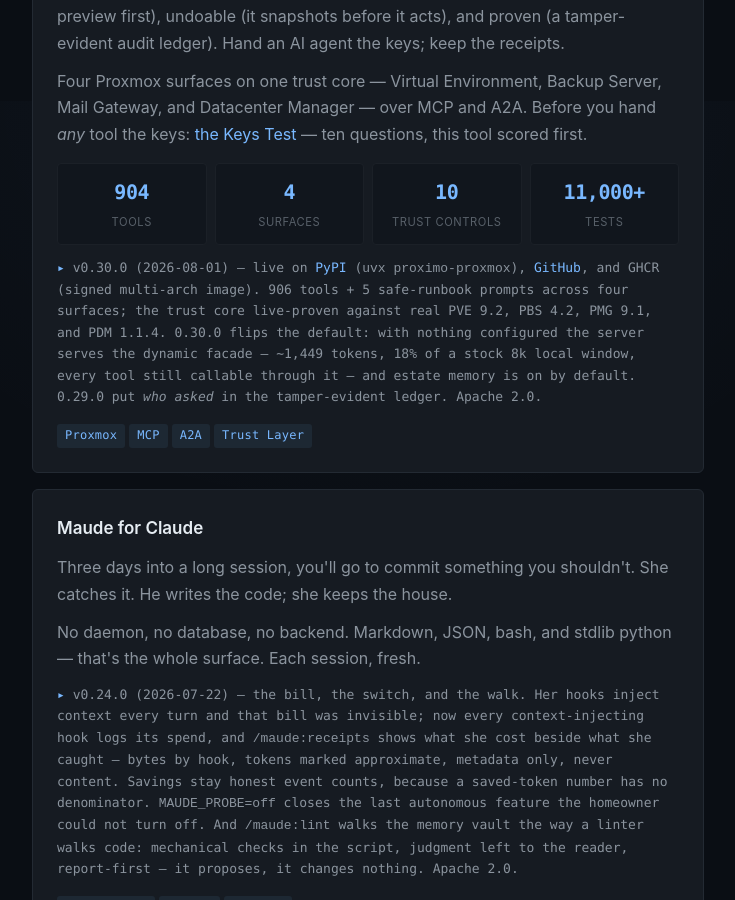
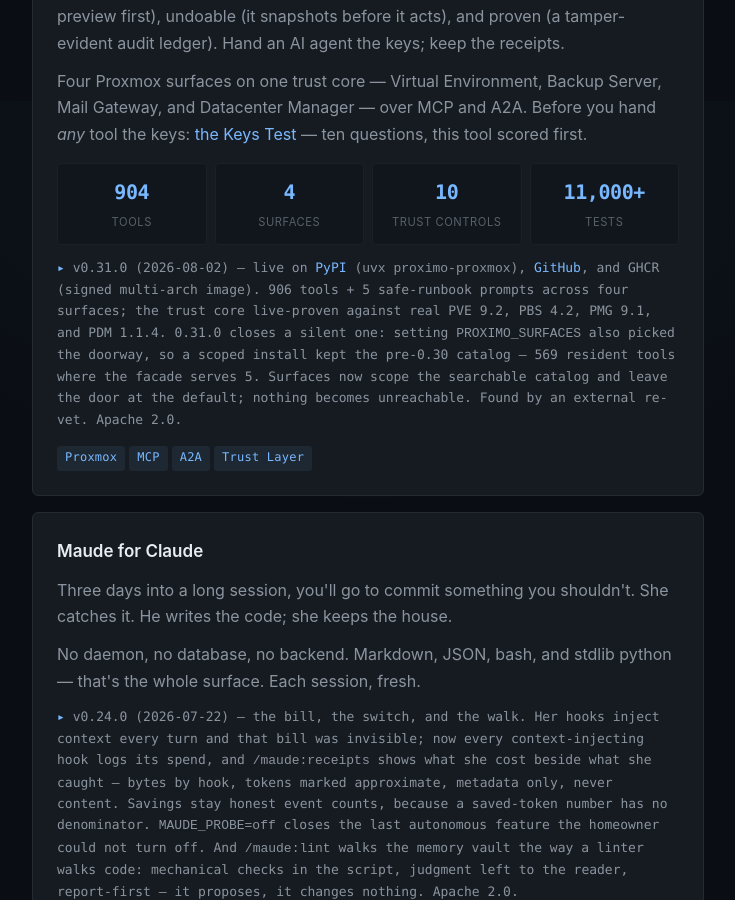
Before and after one commit to john-broadway/john-broadway.github.io, a Jekyll site: the page built from index.html, in a window 1280 px wide and 900 px high, scrolled down 1699 px. Shown: the whole window, without its empty margins (272-1007 px from the left). Built offline with Jekyll 4.4.1, drawn with Linux system fonts in a browser that asks for light colours.

Commit message:
proximo 0.31.0 — surfaces scope planes, not the doorway

```diff
--- a/index.html
+++ b/index.html
@@ -51,7 +51,7 @@
       <div class="stat"><div class="num">10</div><div class="label">trust controls</div></div>
       <div class="stat"><div class="num">11,000+</div><div class="label">tests</div></div>
     </div>
-    <p class="status">v0.30.0 (2026-08-01) &mdash; live on <a href="https://pypi.org/project/proximo-proxmox/">PyPI</a> (<code>uvx proximo-proxmox</code>), <a href="https://github.com/john-broadway/proximo">GitHub</a>, and GHCR (signed multi-arch image). 906 tools + 5 safe-runbook prompts across four surfaces; the trust core live-proven against real PVE 9.2, PBS 4.2, PMG 9.1, and PDM 1.1.4. 0.30.0 flips the default: with nothing configured the server serves the dynamic facade &mdash; ~1,449 tokens, 18% of a stock 8k local window, every tool still callable through it &mdash; and estate memory is on by default. 0.29.0 put <em>who asked</em> in the tamper-evident ledger. Apache 2.0.</p>
+    <p class="status">v0.31.0 (2026-08-02) &mdash; live on <a href="https://pypi.org/project/proximo-proxmox/">PyPI</a> (<code>uvx proximo-proxmox</code>), <a href="https://github.com/john-broadway/proximo">GitHub</a>, and GHCR (signed multi-arch image). 906 tools + 5 safe-runbook prompts across four surfaces; the trust core live-proven against real PVE 9.2, PBS 4.2, PMG 9.1, and PDM 1.1.4. 0.31.0 closes a silent one: setting <code>PROXIMO_SURFACES</code> also picked the doorway, so a scoped install kept the pre-0.30 catalog &mdash; 569 resident tools where the facade serves 5. Surfaces now scope the searchable catalog and leave the door at the default; nothing becomes unreachable. Found by an external re-vet. Apache 2.0.</p>
     <div class="tags"><span>Proxmox</span><span>MCP</span><span>A2A</span><span>Trust Layer</span></div>
   </article>
 
```
